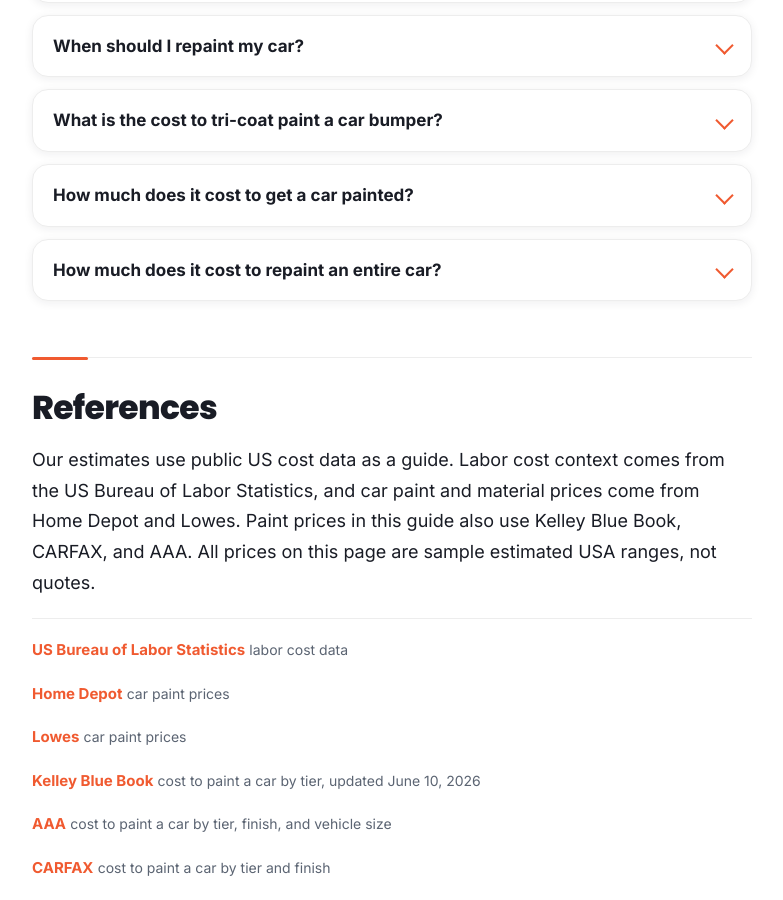
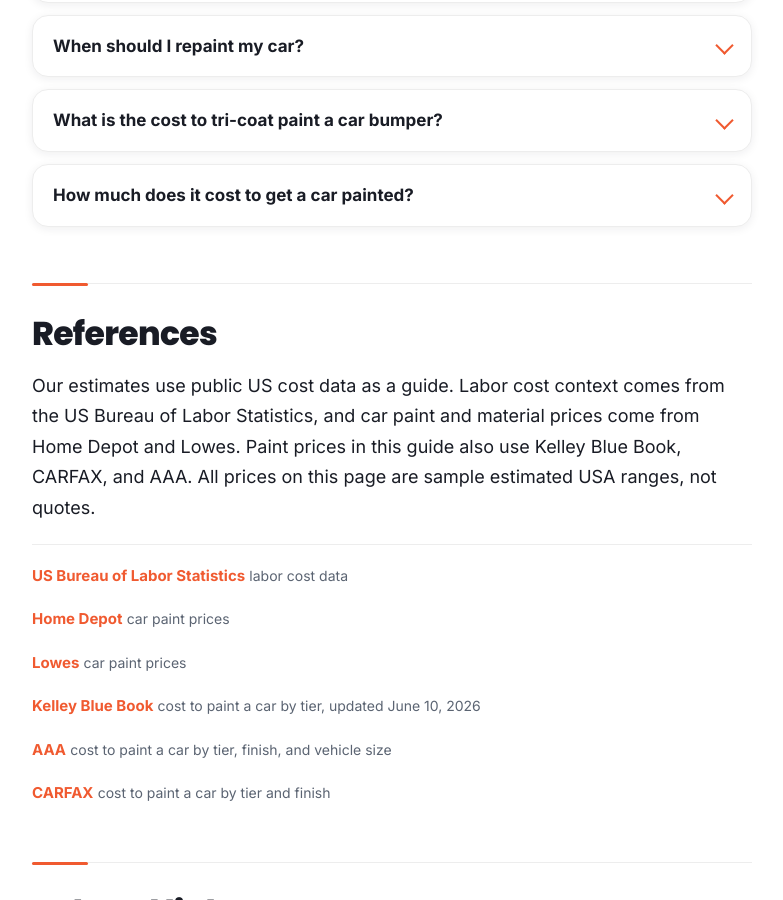
Before and after one commit to zaidmeo09-dhangal/howmuchdoesitcostusa, a Jekyll site: the page built from _posts/2026-11-14-how-much-does-it-cost-to-paint-a-car.md, in a window 1280 px wide and 900 px high, scrolled down 16186 px. Shown: the whole window, without its empty margins (272-1055 px from the left). Built offline with Jekyll 4.4.1, drawn with Linux system fonts in a browser that asks for light colours; part of the change alters nothing that is shown.

Commit message:
Initial deploy: add _posts/2026-11-14-how-much-does-it-cost-to-paint-a-car.md

```diff
--- a/_posts/2026-11-14-how-much-does-it-cost-to-paint-a-car.md
+++ b/_posts/2026-11-14-how-much-does-it-cost-to-paint-a-car.md
@@ -125,14 +125,6 @@ schema: |
             "acceptedAnswer": {
               "@type": "Answer",
               "text": "A typical quality repaint for a sedan costs about $3,500, with a sample range of $1,500 to $10,000 by quality. Basic single coat costs $1,500 to $2,499, standard quality $2,500 to $4,999, and show quality $5,000 to $10,000."
-            }
-          },
-          {
-            "@type": "Question",
-            "name": "How much does it cost to repaint an entire car?",
-            "acceptedAnswer": {
-              "@type": "Answer",
-              "text": "A full repaint costs $1,500 to $10,000 by quality: basic $1,500 to $2,499, standard $2,500 to $4,999, and show quality $5,000 to $10,000, with a standard sedan repaint about $3,500."
             }
           }
         ]
@@ -369,10 +361,8 @@ Painting the door jambs, the engine bay, and the trunk costs extra, because the
 <details class="faq"><summary>Is a $4,000 repaint worth it on an $8,000 car?</summary><p>A $4,000 repaint, about the mid-tier sedan benchmark per Kelley Blue Book, is 50 percent of an $8,000 car, 20 percent of a $20,000 car, and 10 percent of a $40,000 car. Judge it by that share, not by the price alone.</p></details>
 <details class="faq"><summary>How much does a car wrap cost compared with paint?</summary><p>A sedan full wrap costs about $3,500, with a sample range of $2,500 to $5,500, against $1,500 to $10,000 for a repaint by quality. A wrap is cheaper and reversible, paint lasts longer.</p></details>
 <details class="faq"><summary>When should I repaint my car?</summary><p>Repaint when the paint has faded, cracked, or peeled, or after damage or rust that needs bodywork first. A basic job takes 1 to 2 days, a midtier job 3 to 5 days, and a premium or custom job 1 to 2 weeks.</p></details>
-
 <details class="faq"><summary>What is the cost to tri-coat paint a car bumper?</summary><p>This guide does not publish a separate bumper price. Tri-coat is a premium 3-stage finish that costs more than a standard bumper respray, because it adds a pearl coat between the base coat and the clear coat. For scale, a full repaint costs $1,500 to $10,000 by quality, with a standard sedan repaint about $3,500, and tri-coat paint adds 15 to 25 percent to the price. Ask the shop to price the bumper as its own line.</p></details>
 <details class="faq"><summary>How much does it cost to get a car painted?</summary><p>A typical quality repaint for a sedan costs about $3,500, with a sample range of $1,500 to $10,000 by quality. Basic single coat costs $1,500 to $2,499, standard quality $2,500 to $4,999, and show quality $5,000 to $10,000.</p></details>
-<details class="faq"><summary>How much does it cost to repaint an entire car?</summary><p>A full repaint costs $1,500 to $10,000 by quality: basic $1,500 to $2,499, standard $2,500 to $4,999, and show quality $5,000 to $10,000, with a standard sedan repaint about $3,500.</p></details>
 
 ## References
 
```
